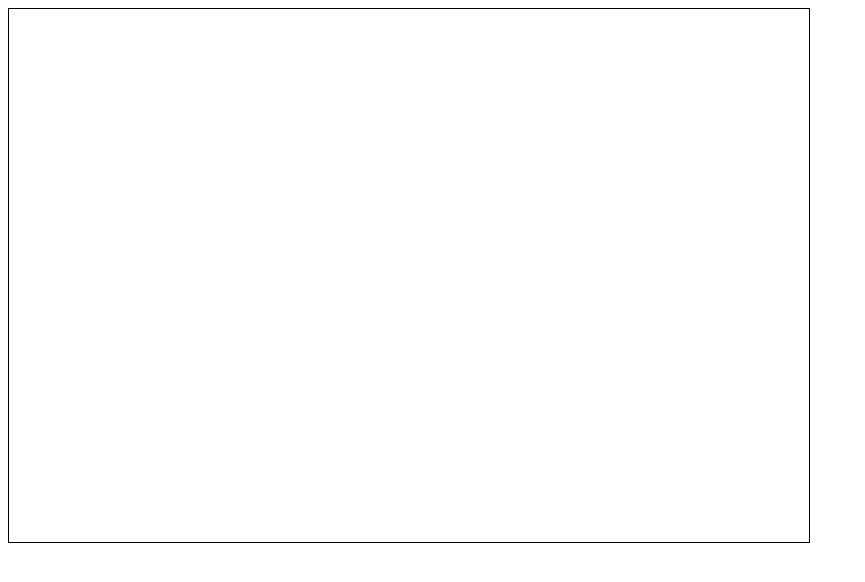
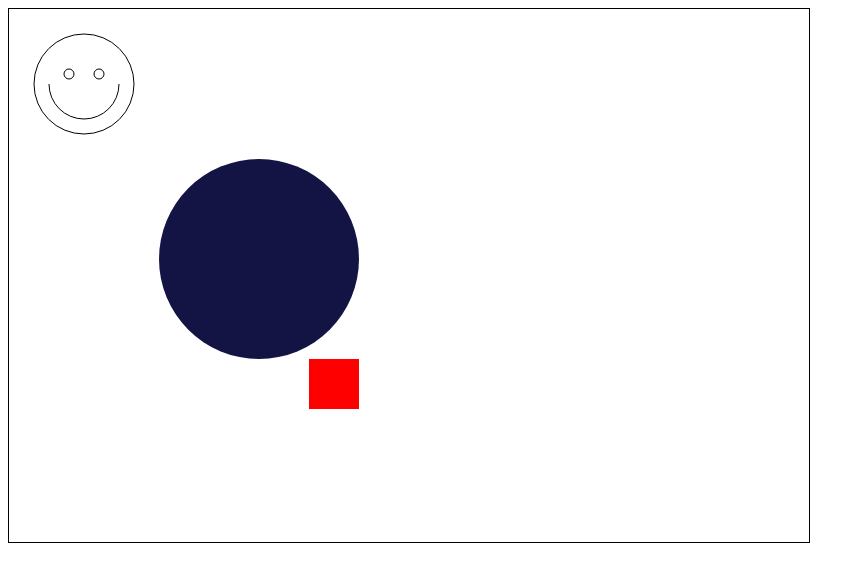
Before and after one commit to Euzelenka/unicen-visualizacion, a plain HTML site: page TP2/E2P2/E2P2.html in a window 1280 px wide. Shown: the whole page, without its empty margins (0-865 px from the left). Drawn offline with Linux system fonts and the light colour scheme.

Commit message:
ejercicio 2 practico 2

```diff
--- a/TP2/E2P2/Circulo.js
+++ b/TP2/E2P2/Circulo.js
@@ -1,8 +1,4 @@
 class Circulo {
-  this.posX = 4;
-  this.posY = 4;
-  this.radio = 10;
-  this.color = '#141444';
 
   constructor(paramPosX, paramPosY, paramRadio, paramColor) {
     this.posX = paramPosX;
@@ -11,7 +7,12 @@ class Circulo {
     this.color = paramColor;
   }
 
-  Circulo.prototype.message = function() {
-    alert("Soy un puto circulo con radio: " + this.radio);
+  draw() {
+    ctx.fillStyle = this.color;
+    ctx.beginPath();
+    ctx.arc(this.posX, this.posY, this.radio, 0, Math.PI * 2);
+    ctx.fill();
+    ctx.closePath();
   }
+
 }
--- /dev/null
+++ b/TP2/E2P2/Cuadrado.js
@@ -0,0 +1,13 @@
+class Cuadrado {
+  constructor(paramPosX, paramPosY, paramWidth, paramColor) {
+    this.posX = paramPosX;
+    this.posY = paramPosY;
+    this.long = paramWidth;
+    this.color = paramColor;
+  }
+
+  draw() {
+    ctx.fillStyle = this.color;
+    ctx.fillRect(this.posX, this.posY, this.long, this.long);
+  }
+}
--- a/TP2/E2P2/E2P2.html
+++ b/TP2/E2P2/E2P2.html
@@ -7,4 +7,8 @@
   <body>
     <canvas id="canvas" width="800" height="533" style="border:#000 solid 1px;"></canvas>
   </body>
+  <script type="text/javascript" src="Emoticon.js"></script>
+  <script type="text/javascript" src="Circulo.js"></script>
+  <script type="text/javascript" src="Cuadrado.js"></script>
+  <script type="text/javascript" src="ejercicio2.js"></script>
 </html>
--- /dev/null
+++ b/TP2/E2P2/Emoticon.js
@@ -0,0 +1,16 @@
+class Emoticon {
+  constructor() {
+  }
+
+  draw() {
+    ctx.beginPath();
+    ctx.arc(75, 75, 50, 0, Math.PI*2, true); // Círculo externo
+    ctx.moveTo(110, 75);                     //Mueve la pluma a las coordenadas específicadas por x e y
+    ctx.arc(75, 75, 35, 0, Math.PI, false);   // Boca (contra reloj)
+    ctx.moveTo(65, 65);
+    ctx.arc(60, 65, 5, 0, Math.PI*2, true);  // Ojo izquierdo
+    ctx.moveTo(95, 65);
+    ctx.arc(90, 65, 5, 0, Math.PI*2, true);  // Ojo derecho
+    ctx.stroke();
+  }
+}
--- a/TP2/E2P2/ejercicio2.js
+++ b/TP2/E2P2/ejercicio2.js
@@ -1,4 +1,7 @@
-var canvas = document.getElementById("canvas");
-var ctx = canvas.getContext("2d");
-var Circulo1 = new Circulo(4,4,10,'#141444');
-Circulo.message();
+var ctx = document.getElementById("canvas").getContext("2d");
+var circulo1 = new Circulo(250,250,100,'#141444');
+circulo1.draw();
+var cuadrado1 = new Cuadrado(300,350,50,'#FF0000');
+cuadrado1.draw();
+var emoticon1 = new Emoticon();
+emoticon1.draw();
--- /dev/null
+++ b/TP2/E3P2/ejercicio3.js
@@ -0,0 +1,5 @@
+var ctx = document.getElementById("canvas").getContext("2d");
+var img = document.getElementById("img");
+var image = ctx.createPattern(img, "repeat");
+var cuadrado1 = new Cuadrado(400, 150, 300, image);
+cuadrado1.draw();
```
Also changed, not shown: TP2/E3P2/Cuadrado.js (added, +13 -0 lines), TP2/E3P2/index.html (added, +14 -0 lines), TP2/E3P2/foco.png (added).
